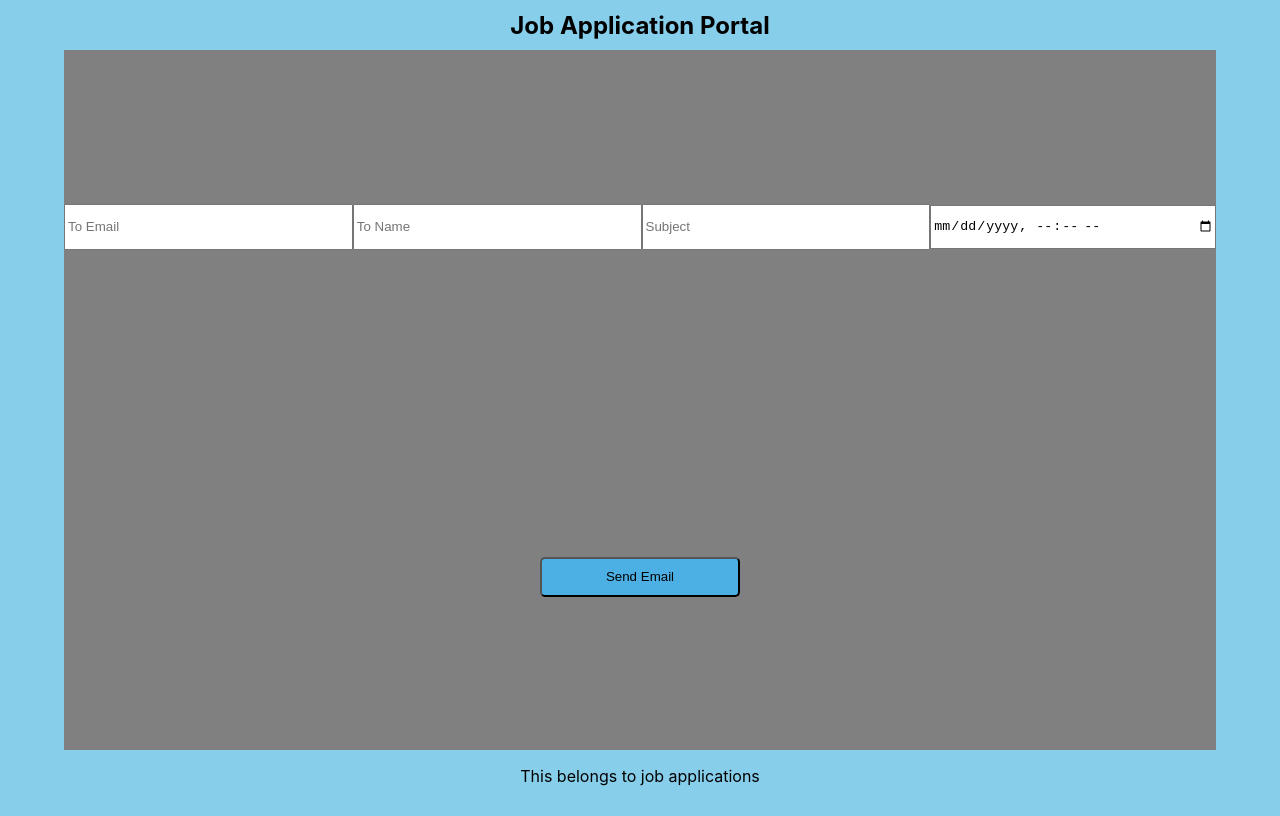
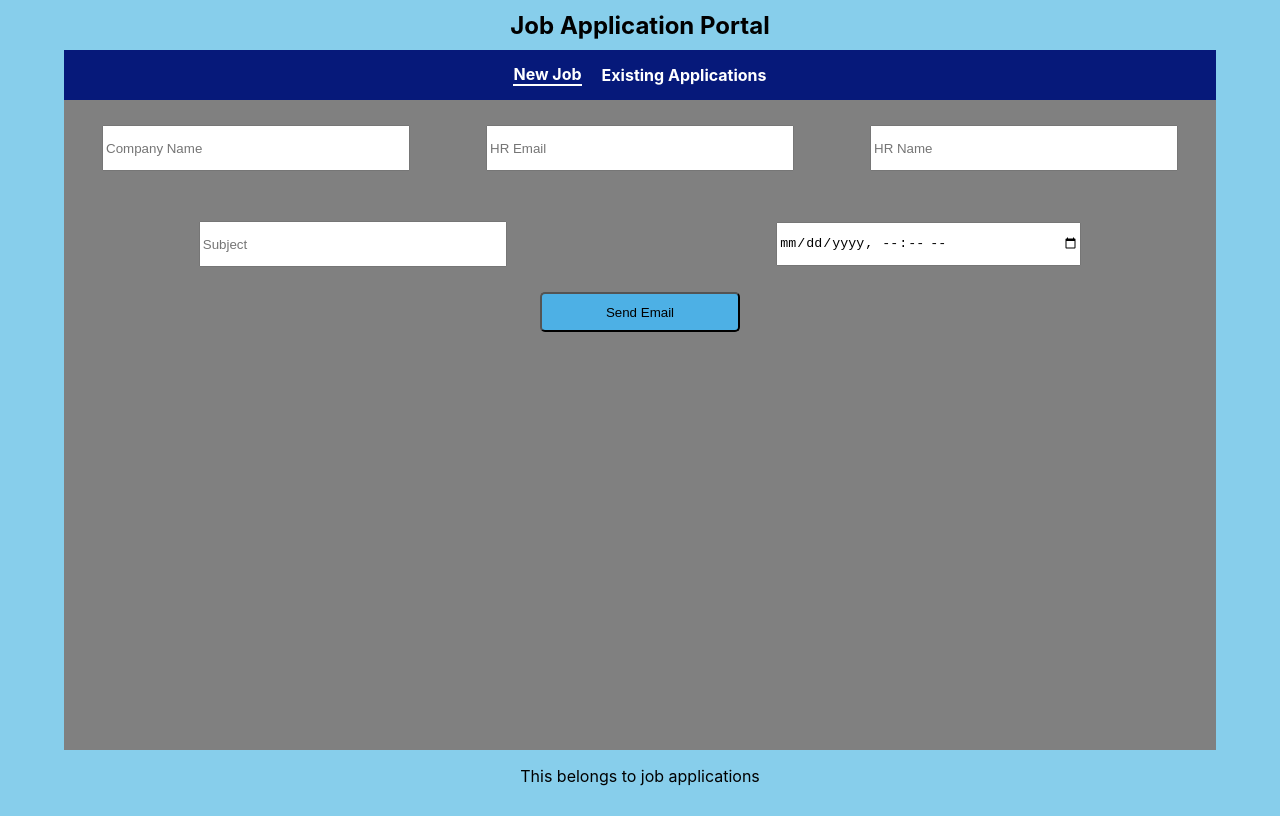
Before and after one commit to PrakashRNale/JobApplicationFE, a React (Create React App) app: page / in a window 1280 px wide. Built offline with nearby package versions, Linux system fonts and the light colour scheme.

Commit message:
Added Existing jobs page

```diff
--- a/src/App.js
+++ b/src/App.js
@@ -1,14 +1,17 @@
 import logo from './logo.svg';
 import './App.css';
-import EmailForm from './components/EmailForm/EmailForm';
+import EmailForm from './components/NewJobApplication/NewJobApplication';
 import Header from './components/Header/Header';
 import Footer from './components/Footer/Footer';
+import JobApplication from './components/JobApplication/JobApplication';
+import { useState } from 'react';
 
 function App() {
+
   return (
     <div className="App">
       <Header />
-      <EmailForm />
+      <JobApplication />
       <Footer />
     </div>
   );
--- /dev/null
+++ b/src/api/company.js
@@ -0,0 +1,19 @@
+import axios from "axios";
+// const API_ENDPOINT = 'http://localhost:80';
+const API_ENDPOINT = 'http://3.111.32.46:5000';
+
+export const applyJob = async (mailDetails) =>{
+    const resp =  await axios.post(API_ENDPOINT+"/api/apply", {
+        companyName : mailDetails.companyName,
+        hrEmail : mailDetails.HREmail,
+        hrName : mailDetails.HRName,
+        subject : mailDetails.subject,
+        targetDateTime : new Date(mailDetails.dateTime).toISOString()
+      });
+    return resp;
+}
+
+export const getAllAppliedJobs = async () =>{
+    const resp =  await axios.get(API_ENDPOINT+"/api/getApplied");
+    return resp;
+}
--- /dev/null
+++ b/src/components/AppliedCompanies/AppliedCompanies.js
@@ -0,0 +1,50 @@
+import axios from 'axios';
+import React, { useEffect, useState } from 'react'
+import { getAllAppliedJobs } from '../../api/company';
+import Company from '../Company/Company';
+import './style.css';
+
+const AppliedCompanies = () => {
+    const [isLoading, setIsLoading] = useState(false);
+    const [companies, setCompanies] = useState([]);
+
+
+    useEffect(() =>{
+        setIsLoading(true);
+        getAllAppliedJobs().then(appliedCompanies =>{
+            setIsLoading(false);
+            setCompanies(appliedCompanies.data)
+        }).catch(err =>{
+            setIsLoading(false);
+            alert('error while getting result');
+        })
+    },[])
+
+    if(isLoading){
+        return <div className='loading-state'><h1>Loading data...</h1></div>
+    }
+    return (
+        <div>
+            {companies.length ?
+            <table>
+                <thead>
+                    <tr>
+                        <th>Company</th>
+                        <th>HR Name</th>
+                        <th>Application Status</th>
+                    </tr>
+                </thead>
+                <tbody>
+                    {companies.map((company, index) => (
+                        <Company key={company.id} company={company} />
+                    ))}
+                </tbody>
+            </table>
+            :
+            <h3>You have not applied to any job yet</h3>
+            }
+        </div>
+    )
+}
+
+export default AppliedCompanies
--- /dev/null
+++ b/src/components/AppliedCompanies/style.css
@@ -0,0 +1,22 @@
+table{
+    width: 100%;;
+}
+
+tr{
+    height: 40px;
+}
+
+tr:nth-child(odd){
+    background-color: #c2e9be;
+}
+
+tr:nth-child(even){
+    background-color: lightcyan;
+}
+
+.loading-state{
+    height: 100%;
+    display: flex;
+    justify-content: center;
+    align-items: center;
+}
--- /dev/null
+++ b/src/components/Company/Company.js
@@ -0,0 +1,29 @@
+import React from 'react'
+import { MONTHS } from '../../constant';
+
+const Company = ({company}) => {
+  const {name, hrname, isapplied, maildroptime} = company;
+
+  const getTime = (mailDropTime) =>{
+    const dateObj = new Date(mailDropTime);
+    const month = MONTHS[dateObj.getMonth()];
+    const date = dateObj.getDate();
+    let hours = dateObj.getHours();
+    let minutes = dateObj.getMinutes();
+
+    const period = hours >= 12 ? "PM" : "AM";
+    hours = hours % 12 || 12; // Convert 0 to 12 for midnight, and 13-23 to 1-11
+    minutes = minutes.toString().padStart(2, "0"); // Ensure 2-digit minutes
+
+    return `${month} ${date} at ${hours}:${minutes}${period}`
+  }
+  return (
+    <tr className='company'>
+        <td>{name}</td>
+        <td>{hrname}</td>
+        <td>{isapplied ? 'Mail sent to HR' : `As planned we will send Mail on ${getTime(maildroptime)}`}</td>
+    </tr>
+  )
+}
+
+export default Company
--- a/src/components/EmailForm/EmailForm.js
+++ /dev/null
@@ -1,95 +0,0 @@
-import { useState } from 'react';
-import axios from "axios";
-import classes from './Style.module.css';
-
-const EmailForm = () => {
-
-    const [mailDetails, setMailDetails] = useState({
-      mailTo : '',
-      subject : '',
-      toName : '',
-      dateTime : ''
-    });
-
-    const handleSubmit = async (e) => {
-      e.preventDefault();
-      try {
-          const resp = await axios.post("http://3.7.58.187/api/apply", {
-          // const resp =  await axios.post("http://localhost:80/api/apply", {
-          toEmail : mailDetails.mailTo,
-          subject : mailDetails.subject,
-          toName : mailDetails.toName,
-          dateTime : new Date(mailDetails.dateTime).toISOString()
-        });
-
-        const message = resp?.data?.message || "We will send your job application on time"
-        debugger;
-        alert(message);
-        setMailDetails({
-          mailTo : '',
-          subject : '',
-          toName : '',
-          dateTime : ''
-        })
-      } catch(err) {
-        const errorMessage = err?.response?.data?.error || "Something went wrong";
-        alert(errorMessage);
-      }
-
-    };
-
-    const handleChange = (e) =>{
-      const {name, value} = e.target;
-      setMailDetails(prevMailDetails =>{
-        return{
-          ...prevMailDetails,
-          [name] : value
-        }
-      })
-    }
-
-    return (
-    <div className={classes.emailForm}>
-      <form onSubmit={handleSubmit}>
-        <div>
-          <input
-          type="email"
-          placeholder="To Email"
-          value={mailDetails.mailTo}
-          name='mailTo'
-          onChange={handleChange}
-          />
-
-        <input
-          type="text"
-          placeholder="To Name"
-          value={mailDetails.toName}
-          name='toName'
-          onChange={handleChange}
-          />
-
-          <input
-          type="text"
-          placeholder="Subject"
-          value={mailDetails.subject}
-           name='subject'
-          onChange={handleChange}
-          />
-
-          <input
-          type="datetime-local"
-          name="dateTime"
-          value={mailDetails.dateTime}
-          onChange={handleChange} />
-
-        </div>
-
-        <div>
-          <button type="submit">Send Email</button>
-        </div>
-      </form>
-    </div>
-    )
-}
-
-export default EmailForm;
--- /dev/null
+++ b/src/components/JobApplication/JobApplication.js
@@ -0,0 +1,26 @@
+import React, { useState } from 'react'
+import NewJobApplication from '../NewJobApplication/NewJobApplication'
+import AppliedCompanies from '../AppliedCompanies/AppliedCompanies';
+import classes from './Style.module.css';
+
+const JobApplication = () => {
+  const [tab, setTab] = useState(0);
+
+  return (
+    <div className={classes.mainContainer}>
+        <div className={classes.tabsContainer}>
+            <div onClick={() =>{setTab(0)}} className={`${classes.tab} ${tab === 0 ? classes.active : ''}` } >New Job</div>
+            <div onClick={() =>{setTab(1)}}  className={`${classes.tab} ${tab === 1 ? classes.active : ''}` }>Existing Applications</div>
+        </div>
+        {
+            tab === 0 ?
+            <NewJobApplication />
+            :
+            <AppliedCompanies />
+        }
+
+    </div>
+  )
+}
+
+export default JobApplication
--- /dev/null
+++ b/src/components/JobApplication/Style.module.css
@@ -0,0 +1,26 @@
+
+.mainContainer{
+    width: 90%;
+    height: calc(100vh - 100px);
+    margin: 0 auto;
+    background-color: gray;
+}
+
+.tabsContainer{
+    height: 50px;
+    display: flex;
+    justify-content: center;
+    background-color: #06197a;
+    align-items: center;
+    color: white;
+    font-weight: bold;
+}
+
+.tab{
+    margin: 0 10px;
+    cursor: pointer;
+}
+
+.active{
+    border-bottom: 2px solid white;
+}
--- /dev/null
+++ b/src/components/NewJobApplication/NewJobApplication.js
@@ -0,0 +1,102 @@
+import { useState } from 'react';
+
+import classes from './Style.module.css';
+import { applyJob } from '../../api/company'
+
+const NewJobApplication = () => {
+
+    const [mailDetails, setMailDetails] = useState({
+      companyName : '',
+      HREmail : '',
+      HRName : '',
+      subject : '',
+      dateTime : ''
+    });
+
+    const handleSubmit = async (e) => {
+      e.preventDefault();
+      try {
+
+        const resp = applyJob(mailDetails)
+
+        const message = resp?.data?.message || "We will send your job application on time"
+        debugger;
+        alert(message);
+        setMailDetails({
+          companyName : '',
+          HREmail : '',
+          HRName : '',
+          subject : '',
+          dateTime : ''
+        })
+      } catch(err) {
+        const errorMessage = err?.response?.data?.error || "Something went wrong";
+        alert(errorMessage);
+      }
+
+    };
+
+    const handleChange = (e) =>{
+      const {name, value} = e.target;
+      setMailDetails(prevMailDetails =>{
+        return{
+          ...prevMailDetails,
+          [name] : value
+        }
+      })
+    }
+
+    return (
+      <div>
+        <form onSubmit={handleSubmit}>
+          <div>
+
+            <input
+            type="text"
+            placeholder="Company Name"
+            value={mailDetails.companyName}
+            name='companyName'
+            onChange={handleChange}
+            />
+
+            <input
+            type="mail"
+            placeholder="HR Email"
+            value={mailDetails.HREmail}
+            name='HREmail'
+            onChange={handleChange}
+            />
+
+          <input
+            type="text"
+            placeholder="HR Name"
+            value={mailDetails.HRName}
+            name='HRName'
+            onChange={handleChange}
+            />
+
+            <input
+            type="text"
+            placeholder="Subject"
+            value={mailDetails.subject}
+            name='subject'
+            onChange={handleChange}
+            />
+
+            <input
+            type="datetime-local"
+            name="dateTime"
+            value={mailDetails.dateTime}
+            onChange={handleChange} />
+
+          </div>
+
+          <div>
+            <button type="submit">Send Email</button>
+          </div>
+        </form>
+      </div>
+    )
+}
+
+export default NewJobApplication;
--- a/src/components/EmailForm/Style.module.css
+++ b/src/components/NewJobApplication/Style.module.css
@@ -3,8 +3,6 @@
     height: calc(100vh - 100px);
     margin: 0 auto;
     background-color: gray;
-
-
 }
 
 form{
@@ -21,6 +19,7 @@ form div{
     display: flex;
     justify-content: space-around;
     align-items: center;
+    flex-wrap: wrap;
 }
 
 form button{
@@ -34,4 +33,5 @@ form button{
 form input{
     height: 40px;
     width: 300px;
+    margin: 25px 0;
 }
--- /dev/null
+++ b/src/constant.js
@@ -0,0 +1 @@
+export const MONTHS = ["Jan", "Feb", "Mar", "Apr", "May", "Jun", "Jul", "Aug", "Sep", "Oct", "Nov", "Dec"];
```
